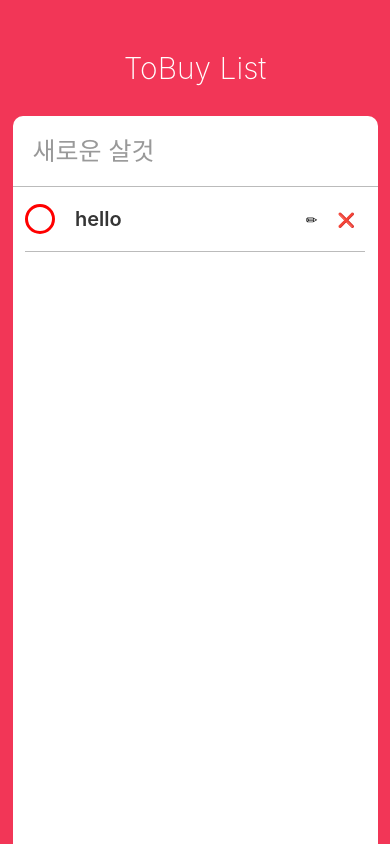
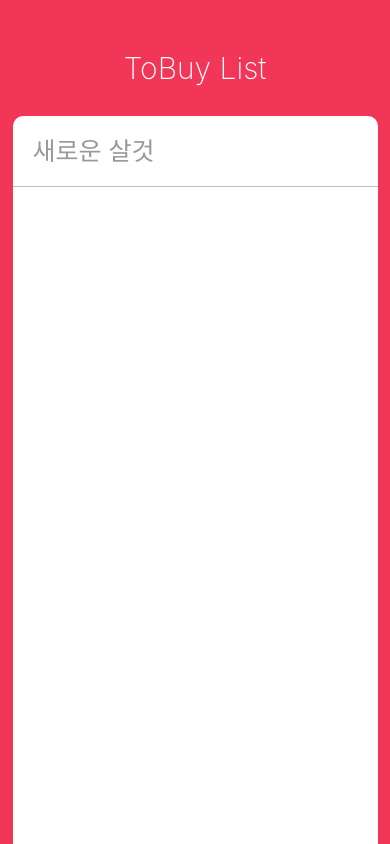
Before and after one commit to rival6821/tobuy-app, a React Native app: screen / in a window 390 px wide. Built offline with nearby package versions, Linux system fonts and the light colour scheme.

Commit message:
삭제 기능 추가

```diff
--- a/App.js
+++ b/App.js
@@ -17,8 +17,9 @@
 
 export default class App extends React.Component {
   state = {
-    newTodo: '',
-    loadedTodos : false
+    newTodo: "",
+    loadedTodos : false,
+    toDos : {}
   }
 
   componentDidMount = () => {
@@ -26,7 +27,7 @@
   }
 
   render() {
-    const { newTodo,loadedTodos } = this.state;
+    const { newTodo,loadedTodos, toDos } = this.state;
     if(!loadedTodos){
       return <AppLoading />
     }
@@ -46,7 +47,7 @@
             onSubmitEditing={this._addTodo}
           />
           <ScrollView contentContainerStyle={styles.todos}>
-            <ToBuy text={'hello'}/>
+            {Object.values(toDos).map(toDo => <ToBuy key={toDo.id} {...toDo} deleteTodo={this._deleteTodo}/>)}
           </ScrollView>
         </View>
       </View>
@@ -77,7 +78,7 @@
         };
         const newState = {
           ...prevState,
-          enwToDo : '',
+          newTodo : "",
           toDos : {
             ...prevState.toDos,
             ...newTodoObject
@@ -86,6 +87,17 @@
         return { ...newState };
       });
     }
+  }
+  _deleteTodo = (id) => {
+    this.setState(prevState => {
+      const toDos = prevState.toDos;
+      delete toDos[id];
+      const newState = {
+        ...prevState,
+        ...toDos
+      };
+      return {...newState};
+    })
   }
 }
 
--- a/ToBuy.js
+++ b/ToBuy.js
@@ -7,18 +7,28 @@
     Dimensions,
     TextInput
 } from 'react-native';
+import PropTypes from 'prop-types';
 
 const { height, width } = Dimensions.get("window");
 
 class ToBuy extends Component {
-    state = {
-        isEditing : false,
-        isCompleted : false,
-        toDoValue : ''
+
+    constructor(props){
+        super(props);
+        this.state = {
+            isEditing : false,
+            toDoValue : props.text
+        }
+    }
+    static propTypes = {
+        text : PropTypes.string.isRequired,
+        isCompleted : PropTypes.bool.isRequired,
+        deleteTodo : PropTypes.func.isRequired,
+        id : PropTypes.string.isRequired,
     }
     render() {
         const { isCompleted, isEditing, toDoValue } = this.state;
-        const { text }  = this.props;
+        const { text, id, deleteTodo }  = this.props;
         return (
             <View style={styles.container}>
                 <View style={styles.column}>
@@ -52,7 +62,7 @@
                                     <Text style={styles.actionText}>✏</Text>
                                 </View>
                             </TouchableOpacity>
-                            <TouchableOpacity>
+                            <TouchableOpacity onPress={() => deleteTodo(id)}>
                                 <View style={styles.actionContainer}>
                                     <Text style={styles.actionText}>❌</Text>
                                 </View>
@@ -70,10 +80,8 @@
         })
     }
     _startEditing = () => {
-        const {text}  = this.props;
         this.setState({
-            isEditing : true,
-            toDoValue : text
+            isEditing : true
         })
     }
     _finishEditing = () => {
@@ -128,7 +136,6 @@
         flexDirection : 'row',
         alignItems : 'center',
         width : width / 2,
-        justifyContent : 'space-between'
     },
     actions : {
         flexDirection : 'row',
--- a/package.json
+++ b/package.json
@@ -8,6 +8,7 @@
   },
   "dependencies": {
     "expo": "^32.0.0",
+    "prop-types": "^15.7.2",
     "react": "16.5.0",
     "react-native": "https://github.com/expo/react-native/archive/sdk-32.0.0.tar.gz",
     "uuid": "^3.3.2"
```
